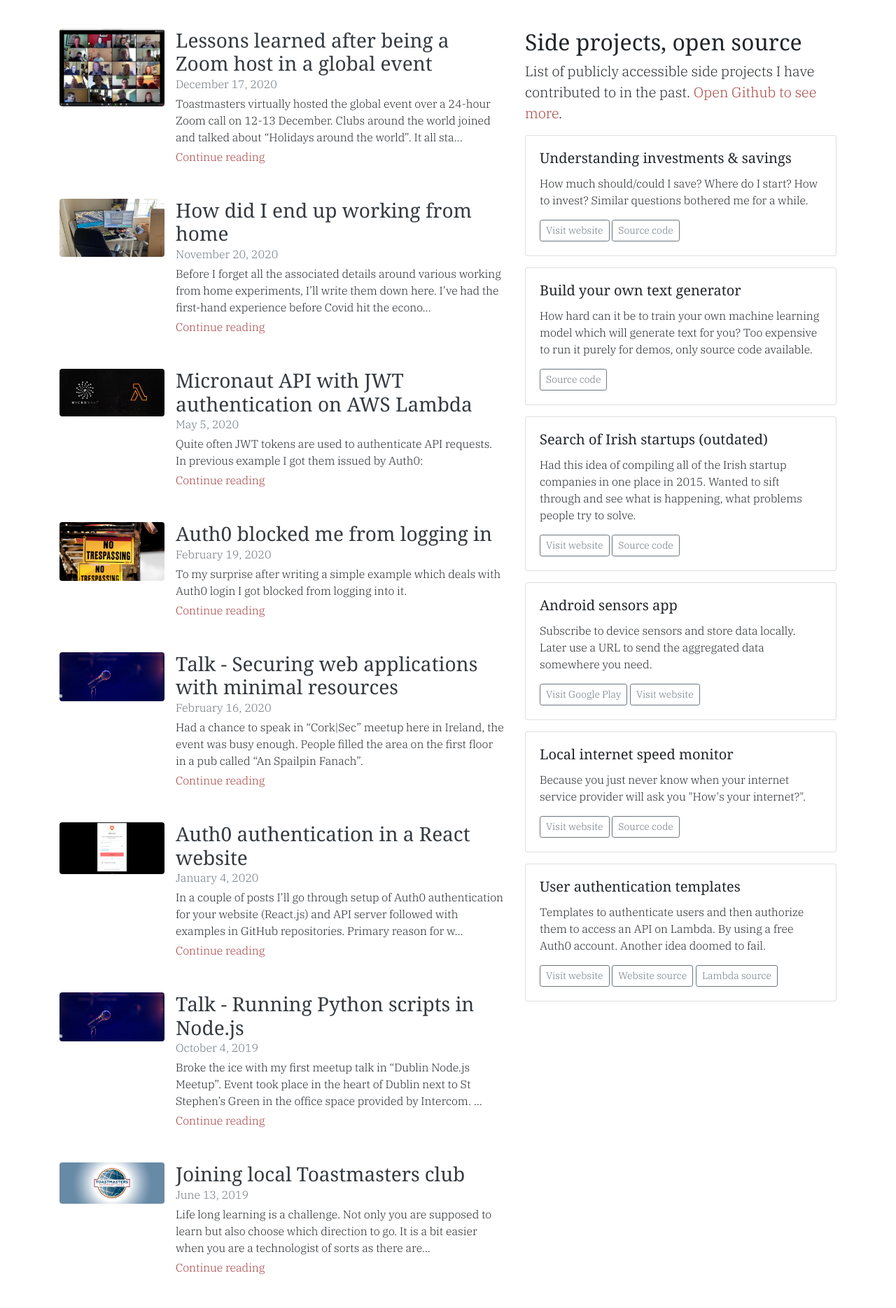
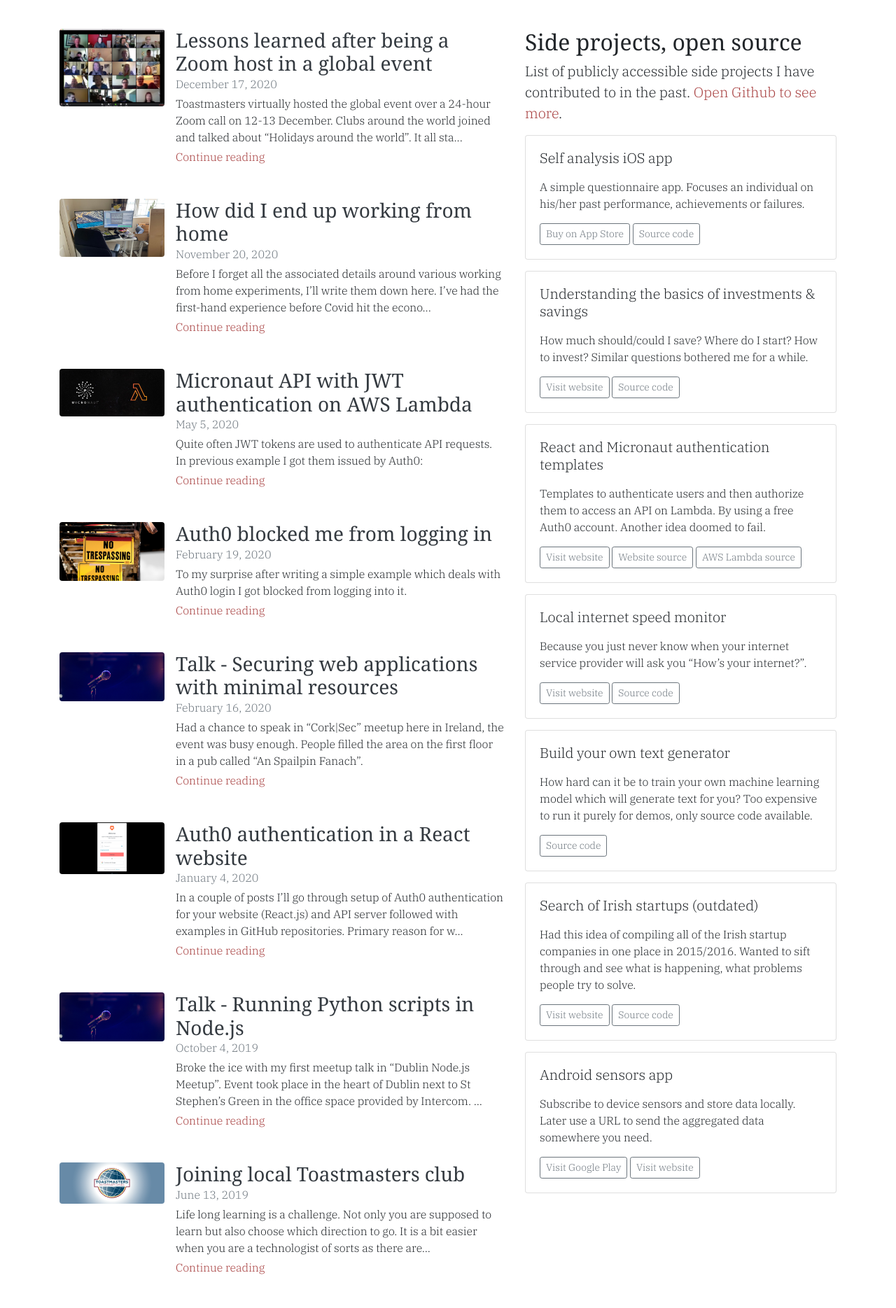
Before and after one commit to ivarprudnikov/ivarprudnikov.com, a Jekyll site: the page built from index.html, in a window 1280 px wide. Shown: the part 1188-3057 px from the top of the page at 70% size. Built offline with Jekyll 4.4.1, drawn with Linux system fonts in a browser that asks for light colours.

Commit message:
move side projects to their own collection of posts

```diff
--- a/index.html
+++ b/index.html
@@ -102,59 +102,21 @@
 
     <p class="lead">List of publicly accessible side projects I have contributed to in the past. <a href="https://github.com/ivarprudnikov">Open Github to see more</a>.</p>
 
-    <div class="card mb-3">
-      <div class="card-body">
-        <h5 class="card-title">Understanding investments & savings</h5>
-        <p class="card-text">How much should/could I save? Where do I start? How to invest? Similar questions bothered me for a while.</p>
-        <a href="https://ivarprudnikov.github.io/understanding-investments/" class="btn btn-outline-secondary btn-sm">Visit website</a>
-        <a href="https://github.com/ivarprudnikov/understanding-investments" class="btn btn-outline-secondary btn-sm">Source code</a>
-      </div>
-    </div>
-
-    <div class="card mb-3">
-      <div class="card-body">
-        <h5 class="card-title">Build your own text generator</h5>
-        <p class="card-text">How hard can it be to train your own machine learning model which will generate text for you? Too expensive to run it purely for demos, only source code available.</p>
-        <a href="https://github.com/ivarprudnikov/char-rnn-tensorflow" class="btn btn-outline-secondary btn-sm">Source code</a>
-      </div>
-    </div>
-
-    <div class="card mb-3">
-      <div class="card-body">
-        <h5 class="card-title">Search of Irish startups (outdated)</h5>
-        <p class="card-text">Had this idea of compiling all of the Irish startup companies in one place in 2015. Wanted to sift through and see what is happening, what problems people try to solve.</p>
-        <a href="http://ivarprudnikov.github.io/irish-startups-angular2/" class="btn btn-outline-secondary btn-sm">Visit website</a>
-        <a href="https://github.com/ivarprudnikov/irish-startups-angular2" class="btn btn-outline-secondary btn-sm">Source code</a>
-      </div>
-    </div>
-
-    <div class="card mb-3">
-      <div class="card-body">
-        <h5 class="card-title">Android sensors app</h5>
-        <p class="card-text">Subscribe to device sensors and store data locally. Later use a URL to send the aggregated data somewhere you need.</p>
-        <a href="https://play.google.com/store/apps/details?id=com.ivarprudnikov.sensors" class="btn btn-outline-secondary btn-sm">Visit Google Play</a>
-        <a href="http://ivarprudnikov.github.io/android_sensors/" class="btn btn-outline-secondary btn-sm">Visit website</a>
-      </div>
-    </div>
-
-    <div class="card mb-3">
-      <div class="card-body">
-        <h5 class="card-title">Local internet speed monitor</h5>
-        <p class="card-text">Because you just never know when your internet service provider will ask you "How's your internet?".</p>
-        <a href="https://speed-test.lila.io/" class="btn btn-outline-secondary btn-sm">Visit website</a>
-        <a href="https://github.com/ivarprudnikov/rpi-speedtest" class="btn btn-outline-secondary btn-sm">Source code</a>
-      </div>
-    </div>
-
-    <div class="card mb-3">
-      <div class="card-body">
-        <h5 class="card-title">User authentication templates</h5>
-        <p class="card-text">Templates to authenticate users and then authorize them to access an API on Lambda. By using a free Auth0 account. Another idea doomed to fail.</p>
-        <a href="https://ivarprudnikov.github.io/react-auth0-template/" class="btn btn-outline-secondary btn-sm">Visit website</a>
-        <a href="https://github.com/ivarprudnikov/react-auth0-template" class="btn btn-outline-secondary btn-sm">Website source</a>
-        <a href="https://github.com/ivarprudnikov/auth0-micronaut-template" class="btn btn-outline-secondary btn-sm">Lambda source</a>
-      </div>
-    </div>
+    {% if site.categories.projects.size > 0 %}
+      {% for thing in site.categories.projects %}
+        <div class="card mb-3">
+          <div class="card-body">
+            <a class="card-title h5" href="{{ thing.url }}">{{ thing.title }}</a>
+            <p class="card-text">
+              {{ thing.content }}
+            </p>
+            {% for thinglink in thing.links %}
+            <a href="{{thinglink.url}}" class="btn btn-outline-secondary btn-sm">{{thinglink.label}}</a>
+            {% endfor %}
+          </div>
+        </div>
+      {% endfor %}
+    {% endif %}
 
     <hr class="my-5 d-md-none">
 
--- /dev/null
+++ b/projects/_posts/2021-01-13-self-analysis-ios-app.md
@@ -0,0 +1,14 @@
+---
+layout: thing
+title: Self analysis iOS app
+image:
+image_caption:
+links:
+- url: https://apps.apple.com/us/app/self-analysis/id1550503112
+  label: Buy on App Store
+- url: https://github.com/ivarprudnikov/self-analysis-ios
+  label: Source code
+---
+
+A simple questionnaire app.
+Focuses an individual on his/her past performance, achievements or failures.
--- a/style.scss
+++ b/style.scss
@@ -18,6 +18,22 @@
 button {
   cursor: pointer;
 }
+
+.card-columns {
+  @include media-breakpoint-only(sm) {
+    column-count: 1;
+  }
+  @include media-breakpoint-only(md) {
+    column-count: 2;
+  }
+  @include media-breakpoint-only(lg) {
+    column-count: 3;
+  }
+  @include media-breakpoint-only(xl) {
+    column-count: 3;
+  }
+}
+
 
 .blog-header-logo {
   background: -webkit-gradient(linear,left top,right top,from(#3f40a7),to(#b53093));
```
Also changed, not shown: _layouts/thing.html (added, +59 -0 lines), projects/_posts/2015-07-08-android-device-sensors-app.md (added, +14 -0 lines), projects/_posts/2016-04-26-irish-startups-search-filter-outdated.md (added, +14 -0 lines), projects/_posts/2018-09-03-build-your-own-text-generator.md (added, +12 -0 lines), projects/_posts/2019-10-11-raspberry-pi-local-internet-speed-monitor.md (added, +13 -0 lines), projects/_posts/2020-01-02-react-micronaut-authentication.md (added, +17 -0 lines), projects/_posts/2020-10-19-understanding-basics-of-investments-and-savings.md (added, +14 -0 lines).
